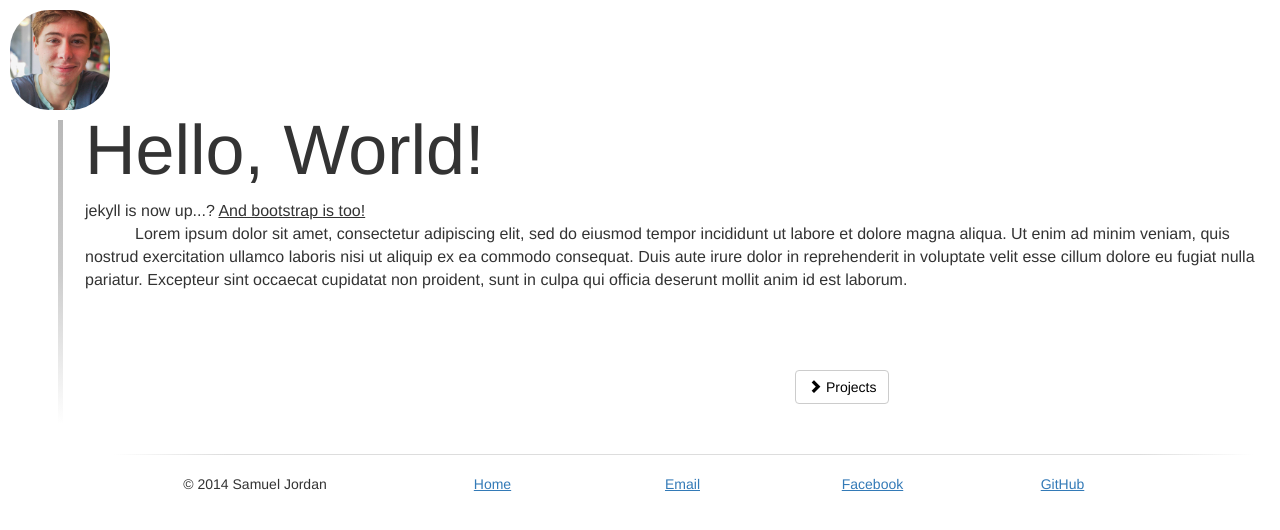
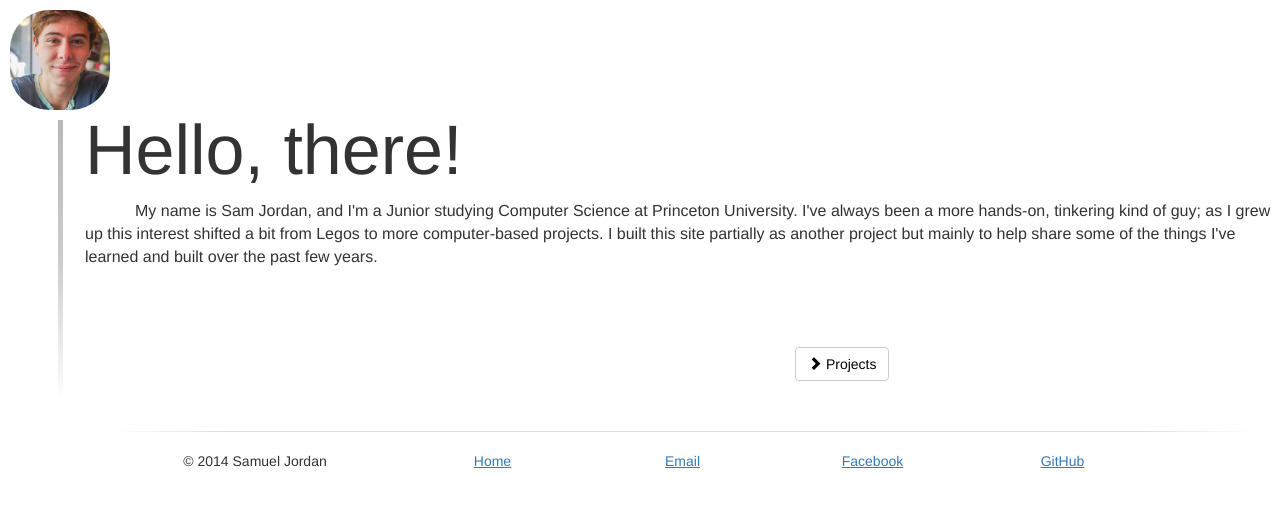
Before and after one commit to sfjordan/sfjordan.github.io, a Jekyll site: the page built from index.html, in a window 1280 px wide. Shown: the top 530 px of the page. Built offline with Jekyll 4.4.1, drawn with Linux system fonts in a browser that asks for light colours; nearby versions of some CDN libraries.

Commit message:
index changes

```diff
--- a/css/custom.css
+++ b/css/custom.css
@@ -47,6 +47,7 @@ body {
 
 .site-title {
     font-size: 70px;
+    font-weight: 500;
 }
 
 .link-button {
--- a/index.html
+++ b/index.html
@@ -3,10 +3,8 @@ layout: default
 title: Home
 ---
 
-<div class="site-title">Hello, World!</div>
-jekyll is now up...?
-<u>And bootstrap is too!</u>
-<p>Lorem ipsum dolor sit amet, consectetur adipiscing elit, sed do eiusmod tempor incididunt ut labore et dolore magna aliqua. Ut enim ad minim veniam, quis nostrud exercitation ullamco laboris nisi ut aliquip ex ea commodo consequat. Duis aute irure dolor in reprehenderit in voluptate velit esse cillum dolore eu fugiat nulla pariatur. Excepteur sint occaecat cupidatat non proident, sunt in culpa qui officia deserunt mollit anim id est laborum.</p>
+<div class="site-title">Hello, there!</div>
+<p>My name is Sam Jordan, and I'm a Junior studying Computer Science at Princeton University. I've always been a more hands-on, tinkering kind of guy; as I grew up this interest shifted a bit from Legos to more computer-based projects. I built this site partially as another project but mainly to help share some of the things I've learned and built over the past few years.</p>
 <br /><br /><br />
 <div class="container">
     <div class="row">
```
Also changed, not shown: _posts/2014-08-24-EverKindle.md (+1 -1 lines).
